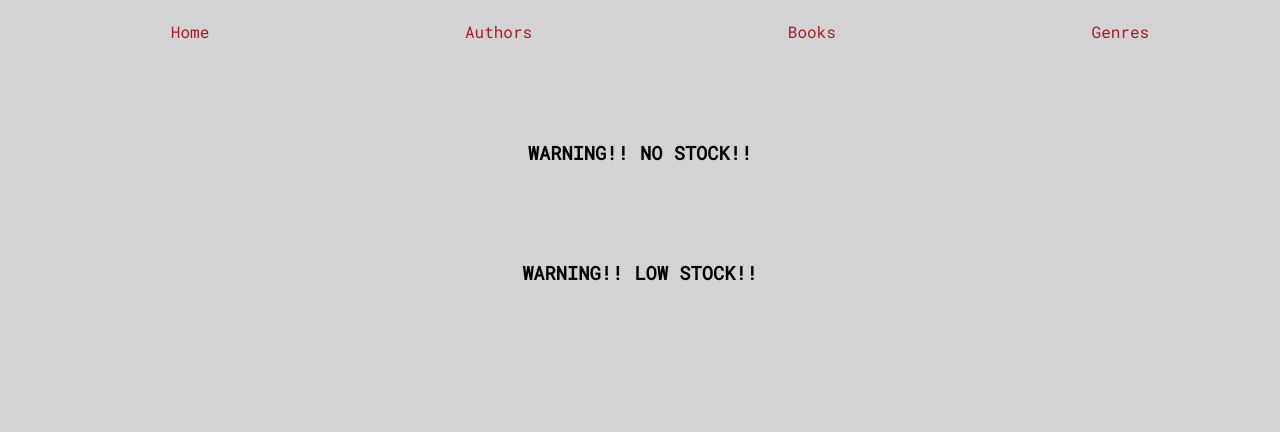
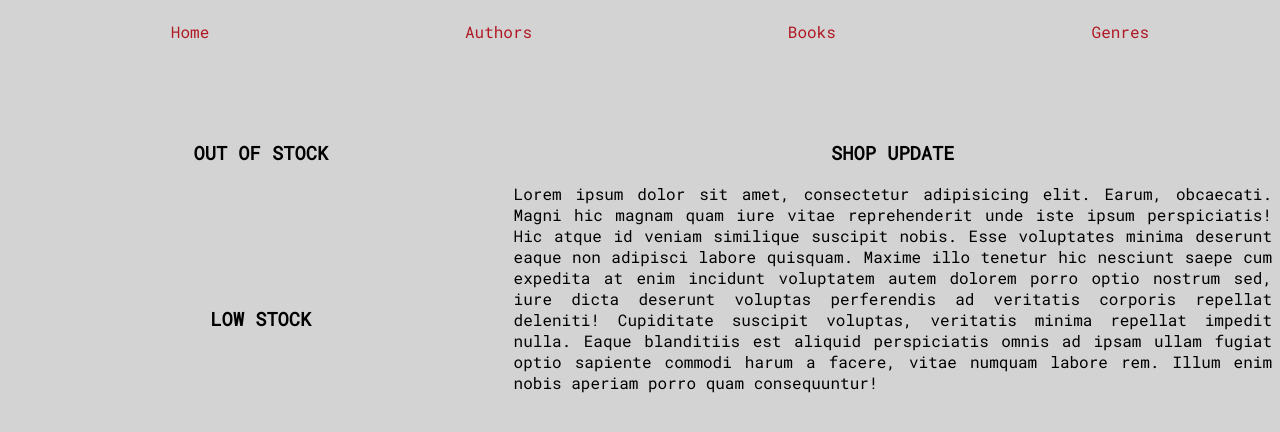
Before and after one commit to charbroadley/fantasy_bazaar, a Flask app: page / in a window 1280 px wide. Shown: the part 207-639 px from the top of the page. Run offline with Flask 2, Linux system fonts and the light colour scheme; data that the repository does not hold is empty; some libraries are stand-ins or nearby versions.

Commit message:
time to stop

```diff
--- a/static/main.css
+++ b/static/main.css
@@ -34,10 +34,6 @@ a {
 a:hover {
     background-color: #ffcf60;
 }
-/*
-.add-link {
-    margin: auto;
-} */
 
 h3 ul li{
     list-style: none;
@@ -213,8 +209,31 @@ h3 {
     text-align: center;
 }
 
-#stock-warning {
+#homepage{
+    display: grid;
+    grid-template-areas:
+    'homepage-left homepage-right';
+    grid-template-columns: 40% 60%;
+    /* width: 80%; */
+}
+
+#homepage-left{
+    display: grid;
+    grid-template-areas:
+    'out-of-stock-message'
+    'low-stock-message';
+}
+
+#out-of-stock-message{
     text-align: center;
+}
+
+#low-stock-message{
+    text-align: center;
+}
+
+#homepage-right p{
+    text-align: justify;
 }
 
 #in-stock {
--- a/templates/index.html
+++ b/templates/index.html
@@ -2,22 +2,41 @@
 
 {% block content %}
 
-<h3>WARNING!! NO STOCK!!</h3><br>
-<p id="stock-warning">
-    {% for book in all_books %}
+<div id="homepage">
+
+<div id="homepage-left">
+
+    <div id="out-of-stock-message">
+    <h3>OUT OF STOCK</h3><br>
+        <p>{% for book in all_books %}
                 {% if book.stock_quantity == 0 %}
                     {{ book.title }} - {{ book.author.first_name }} {{ book.author.last_name }}<br>
                 {% endif %}
             {% endfor %}
         </p>
+    </div>
+
 <br>
-<h3>WARNING!! LOW STOCK!!</h3><br>
-<p id="stock-warning">
-{% for book in all_books %}
+
+    <div id="low-stock-message">
+    <h3>LOW STOCK</h3><br>
+        <p>{% for book in all_books %}
             {% if book.stock_quantity <= 3 and book.stock_quantity > 0 %}
                 {{ book.title }} - {{ book.author.first_name }} {{ book.author.last_name }}<br>
             {% endif %}
         {% endfor %}
     </p>
+    </div>
+
+</div>
+
+<div id="homepage-right">
+    <h3>SHOP UPDATE</h3>
+        <p>Lorem ipsum dolor sit amet, consectetur adipisicing elit. Earum, obcaecati. Magni hic magnam quam iure vitae reprehenderit unde iste ipsum perspiciatis! Hic atque id veniam similique suscipit nobis. Esse voluptates minima deserunt eaque non adipisci labore quisquam. Maxime illo tenetur hic nesciunt saepe cum expedita at enim incidunt voluptatem autem dolorem porro optio nostrum sed, iure dicta deserunt voluptas perferendis ad veritatis corporis repellat deleniti! Cupiditate suscipit voluptas, veritatis minima repellat impedit nulla. Eaque blanditiis est aliquid perspiciatis omnis ad ipsam ullam fugiat optio sapiente commodi harum a facere, vitae numquam labore rem. Illum enim nobis aperiam porro quam consequuntur!
+        </p>
+    </div>
+
+
+</div>
 
 {% endblock %}
```
Lines whose indentation alone changed are shown as unchanged.
